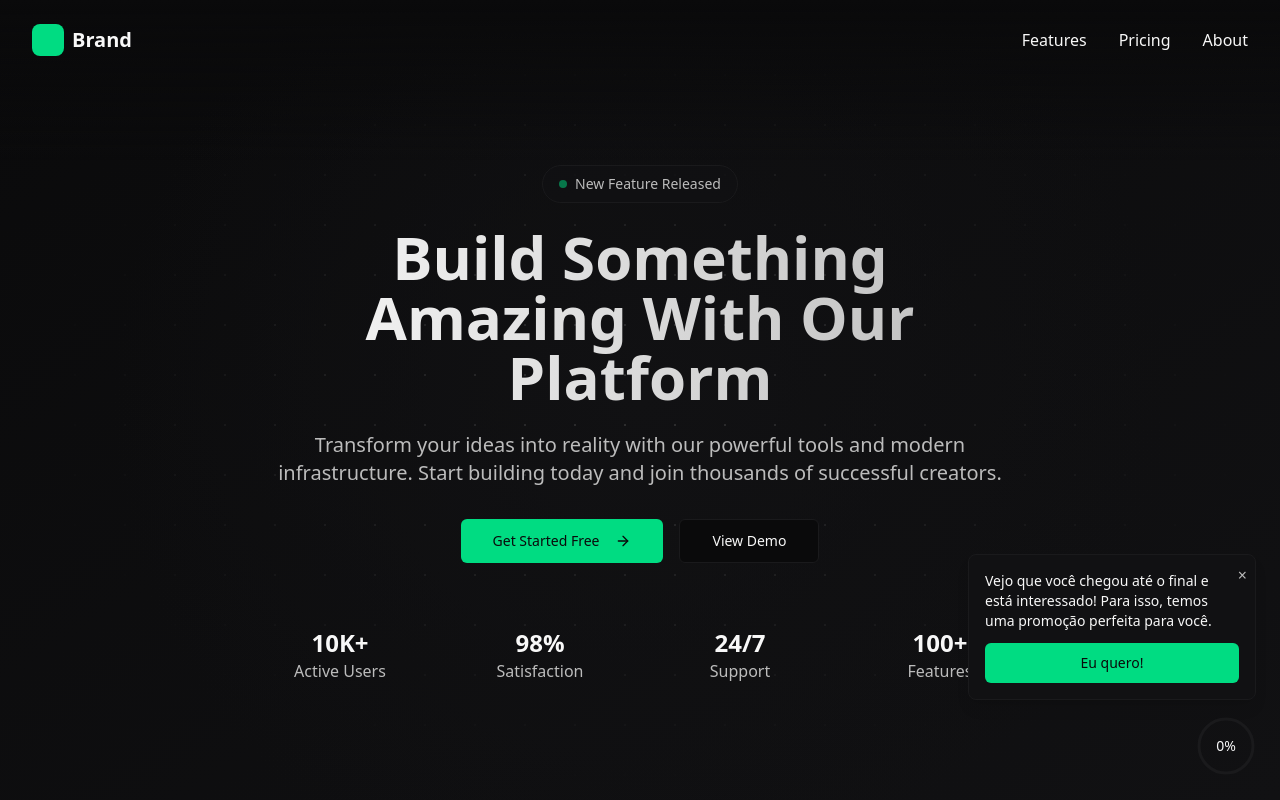
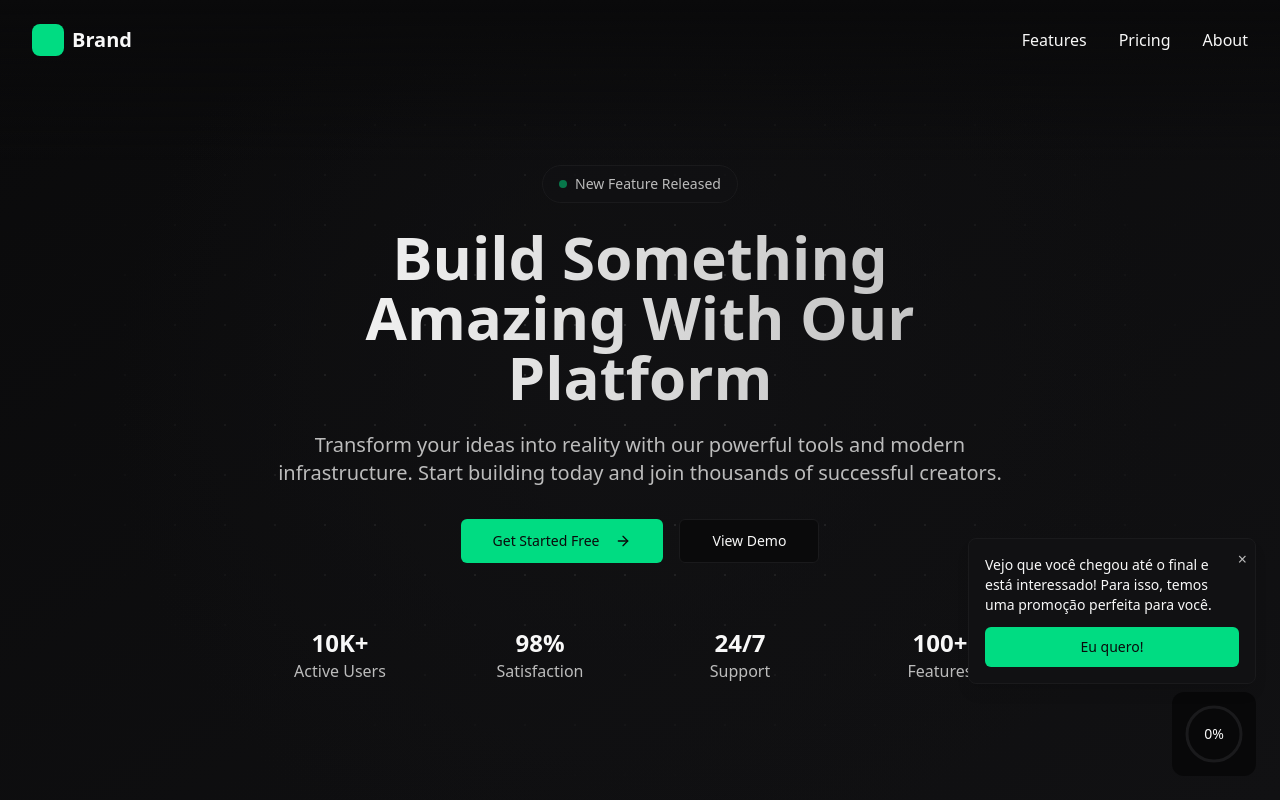
Before and after one commit to luizinhodavp041/orpheo-digital-4, a Next.js app: page / in a window 1280 px wide. Shown: the top 800 px of the page. Built offline with nearby package versions, Linux system fonts and the light colour scheme.

Commit message:
background scroll progress

```diff
--- a/src/components/ui/ScrollProgress.tsx
+++ b/src/components/ui/ScrollProgress.tsx
@@ -47,7 +47,7 @@ export function ScrollProgress() {
   return (
     <>
       <div className="fixed bottom-6 right-6 z-50">
-        <div className="relative flex items-center justify-center">
+        <div className="relative flex items-center justify-center bg-black/50 rounded-xl p-3">
           <svg className="transform -rotate-90" width={size} height={size}>
             {/* Círculo de fundo */}
             <circle
@@ -80,7 +80,7 @@ export function ScrollProgress() {
 
         {/* Popup */}
         <div
-          className={`absolute bottom-full right-0 mb-4 w-72 bg-background-secondary border border-border rounded-lg p-4 transform transition-all duration-300 ${
+          className={`absolute bottom-[calc(100%+0.5rem)] right-0 w-72 bg-background-secondary border border-border rounded-lg p-4 transform transition-all duration-300 ${
             showPopup
               ? "translate-y-0 opacity-100 shadow-lg"
               : "translate-y-8 opacity-0 pointer-events-none"
```
